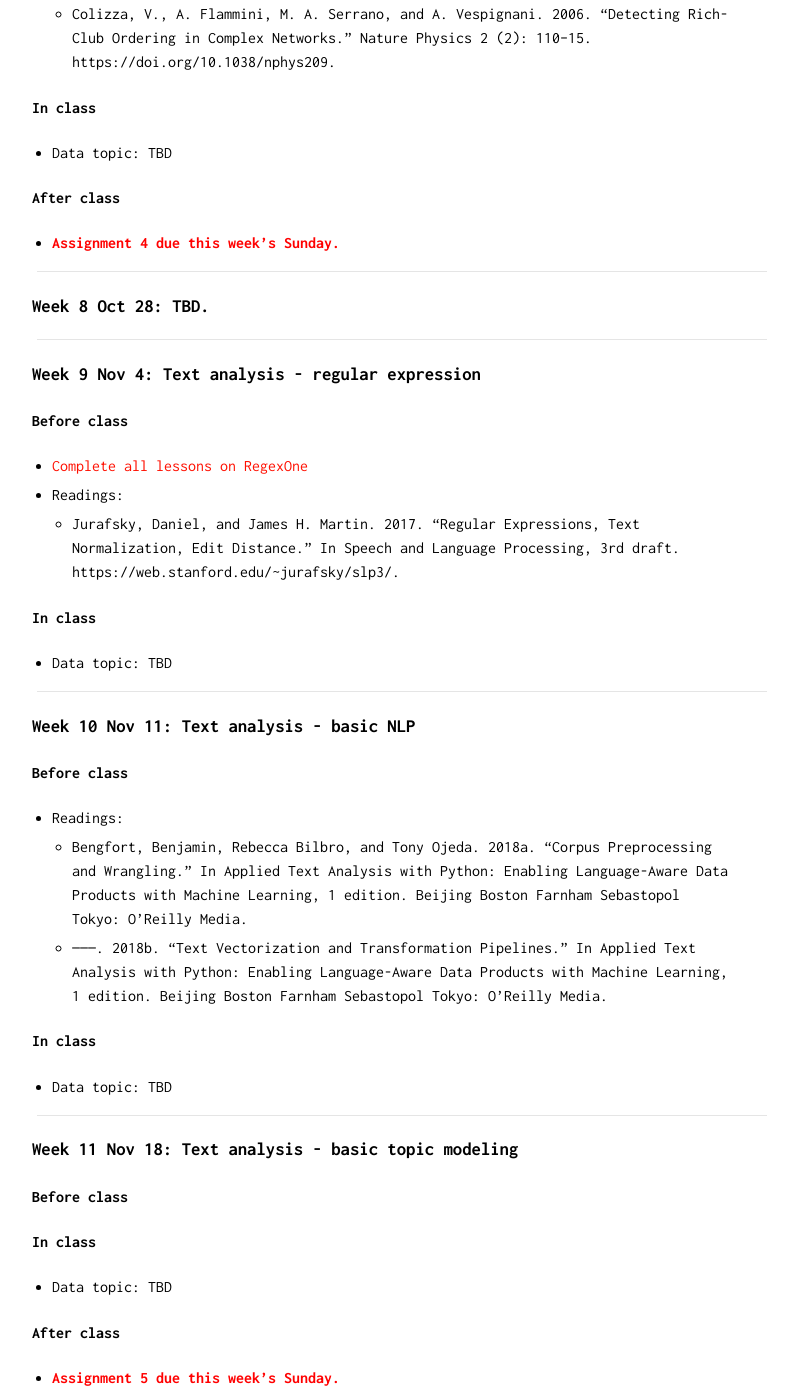
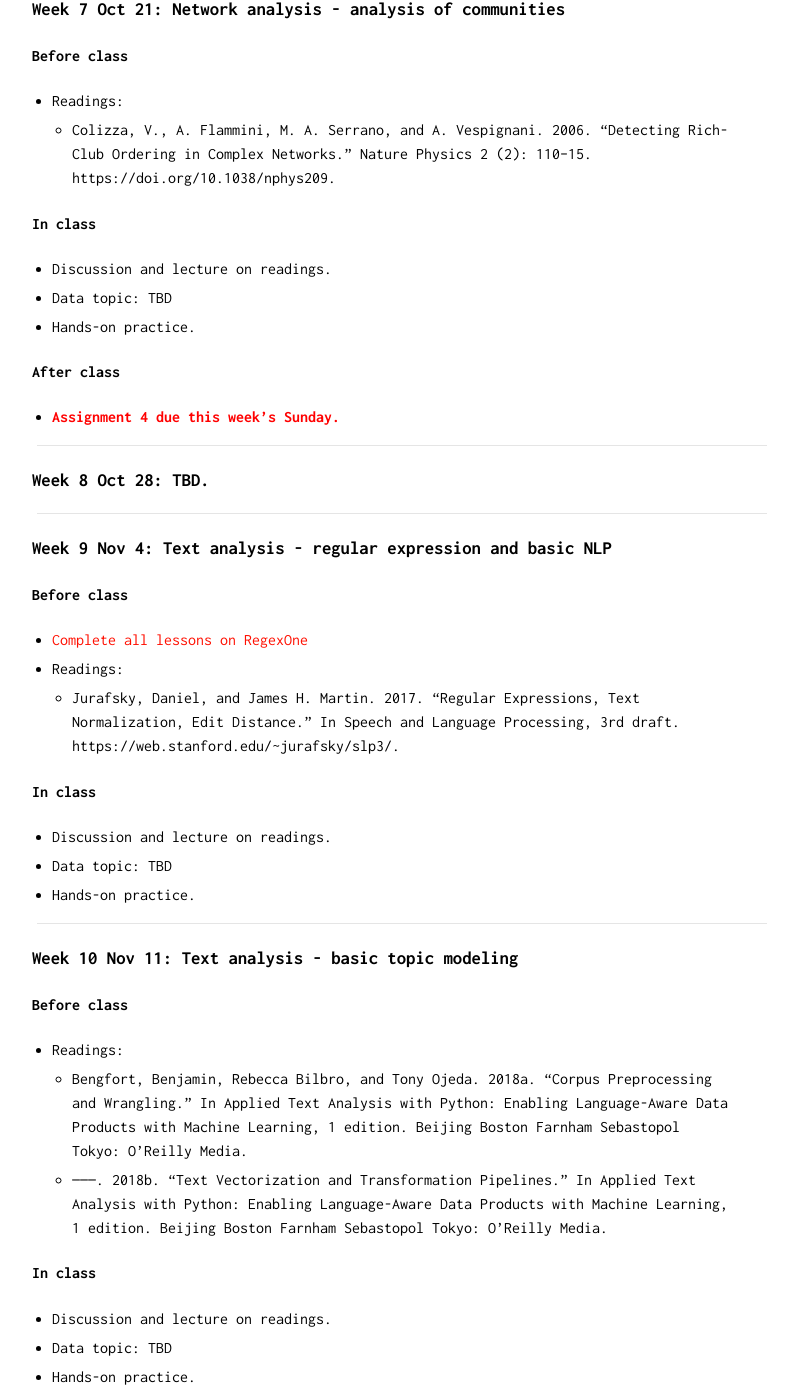
Before and after one commit to Xinjian-Paul-Li/open_data, a Jekyll site: the page built from docs/course_schedule.md, in a window 1280 px wide and 1400 px high, scrolled down 4593 px. Shown: the whole window, without its empty margins (238-1036 px from the left). Built offline with Jekyll 4.4.1, drawn with Linux system fonts in a browser that asks for light colours; our own code applies the rules of GitHub Pages for plain Markdown files; some of the changed text lies outside the part shown.

Commit message:
update course

```diff
--- a/docs/course_schedule.md
+++ b/docs/course_schedule.md
@@ -8,9 +8,9 @@
 - [Week 6 Oct 14: Network analysis - analysis of nodes (TBD)](#w6)
 - [Week 7 Oct 21: Network analysis - analysis of communities (TBD)](#w7)
 - [Week 8 Oct 28: (TBD)](#w8)
-- [Week 9 Nov 4: Text analysis - regular expression (TBD)](#w9)
-- [Week 10 Nov 11: Text analysis - basic NLP (TBD)](#w10)
-- [Week 11 Nov 18: Text analysis - basic topic modeling (TBD)](#w11)
+- [Week 9 Nov 4: Text analysis - regular expression and basic NLP (TBD)](#w9)
+- [Week 10 Nov 11: Text analysis - basic topic modeling (TBD)](#w10)
+- [Week 11 Nov 18: Text analysis - (TBD)](#w11)
 - [Week 12 Nov 25: Text classification using Naive Bayes (TBD)](#12)
 - [Week 13 Dec 2: Text classification using neural networks (TBD)](#13)
 - [Week 14 Dec 9: (TBD)](#14)
@@ -119,7 +119,9 @@
 	- Scott, John. 2017. “Organising and Analysing Network Data.” In Social Network Analysis, Fourth edition. Thousand Oaks, CA: SAGE Publications Ltd.
 
 #### In class
+- Discussion and lecture on readings.
 - Data topic: TBD
+- Hands-on practice.
 
 #### After class
 - Further readings:
@@ -135,7 +137,9 @@
 	- Scott, John. 2017. “Popularity Mediation and Exclusion.” In Social Network Analysis, Fourth edition. Thousand Oaks, CA: SAGE Publications Ltd.
 
 #### In class
-- Data topic
+- Discussion and lecture on readings.
+- Data topic: TBD
+- Hands-on practice.
 
 
 ---
@@ -146,7 +150,9 @@
 	- Colizza, V., A. Flammini, M. A. Serrano, and A. Vespignani. 2006. “Detecting Rich-Club Ordering in Complex Networks.” Nature Physics 2 (2): 110–15. https://doi.org/10.1038/nphys209.
 
 #### In class
+- Discussion and lecture on readings.
 - Data topic: TBD
+- Hands-on practice.
 
 #### After class
 - <span style="color:red">**Assignment 4 due this week's Sunday.**</span>
@@ -157,29 +163,33 @@
 
 
 ---
-### <a name="w9"></a> Week 9 Nov 4: Text analysis - regular expression
+### <a name="w9"></a> Week 9 Nov 4: Text analysis - regular expression and basic NLP
 #### Before class
 - [Complete all lessons on RegexOne](https://regexone.com/)
 - Readings:
 	- Jurafsky, Daniel, and James H. Martin. 2017. “Regular Expressions, Text Normalization, Edit Distance.” In Speech and Language Processing, 3rd draft. https://web.stanford.edu/~jurafsky/slp3/.
 
 #### In class
+- Discussion and lecture on readings.
 - Data topic: TBD
+- Hands-on practice.
 
 
 ---
-### <a name="w10"></a> Week 10 Nov 11: Text analysis - basic NLP
+### <a name="w10"></a> Week 10 Nov 11: Text analysis - basic topic modeling
 #### Before class
 - Readings:
 	- Bengfort, Benjamin, Rebecca Bilbro, and Tony Ojeda. 2018a. “Corpus Preprocessing and Wrangling.” In Applied Text Analysis with Python: Enabling Language-Aware Data Products with Machine Learning, 1 edition. Beijing Boston Farnham Sebastopol Tokyo: O’Reilly Media.
 	- ———. 2018b. “Text Vectorization and Transformation Pipelines.” In Applied Text Analysis with Python: Enabling Language-Aware Data Products with Machine Learning, 1 edition. Beijing Boston Farnham Sebastopol Tokyo: O’Reilly Media.
 
 #### In class
+- Discussion and lecture on readings.
 - Data topic: TBD
+- Hands-on practice.
 
 
 ---
-### <a name="w11"></a> Week 11 Nov 18: Text analysis - basic topic modeling
+### <a name="w11"></a> Week 11 Nov 18: Text analysis - TBD.
 #### Before class
 #### In class
 - Data topic: TBD
@@ -193,6 +203,7 @@
 #### Before class
 #### In class
 - Data topic: TBD
+- Hands-on practice.
 
 
 ---
@@ -200,6 +211,7 @@
 #### Before class
 #### In class
 - Data topic: TBD
+- Hands-on practice.
 
 
 ---
```
